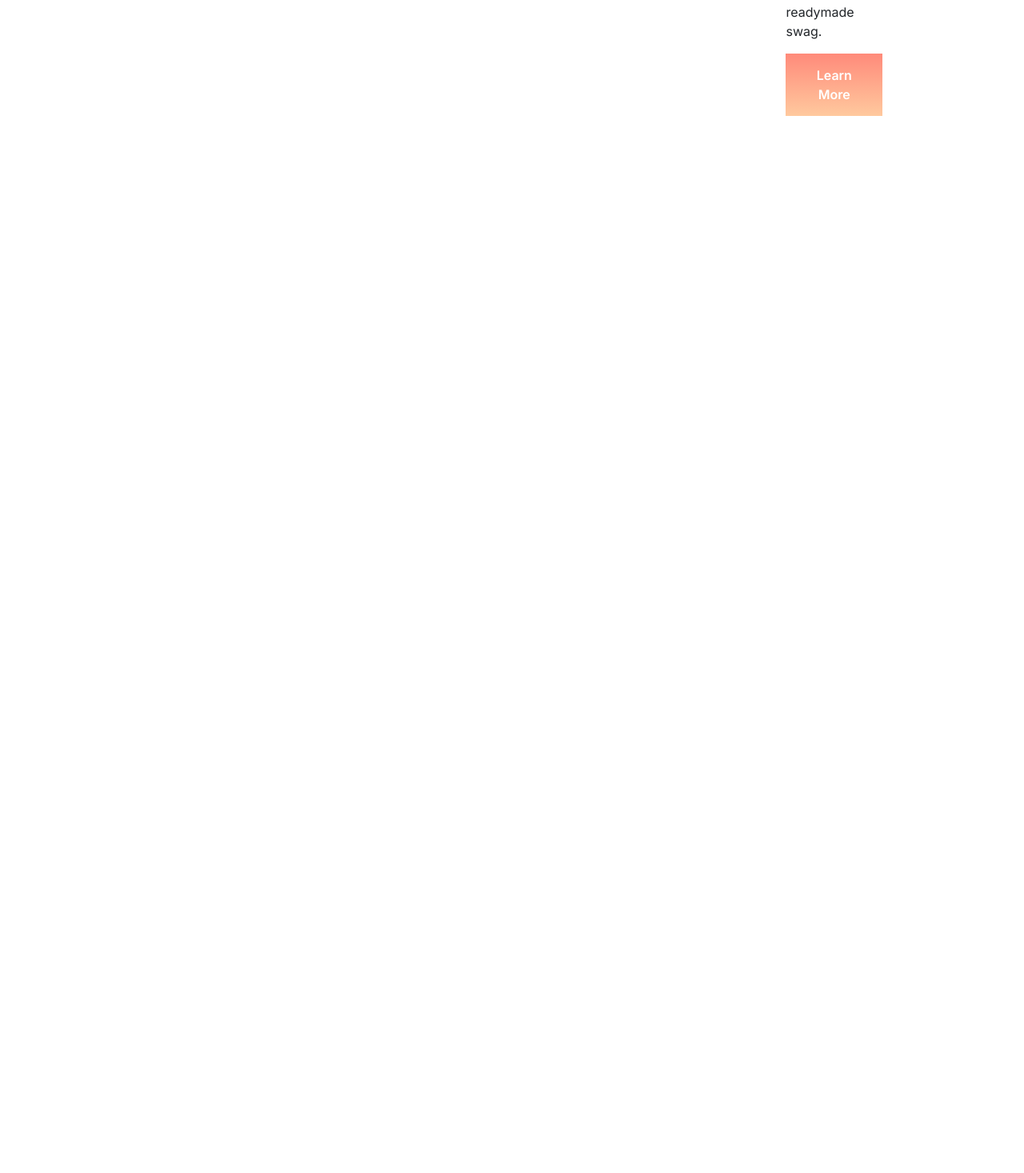
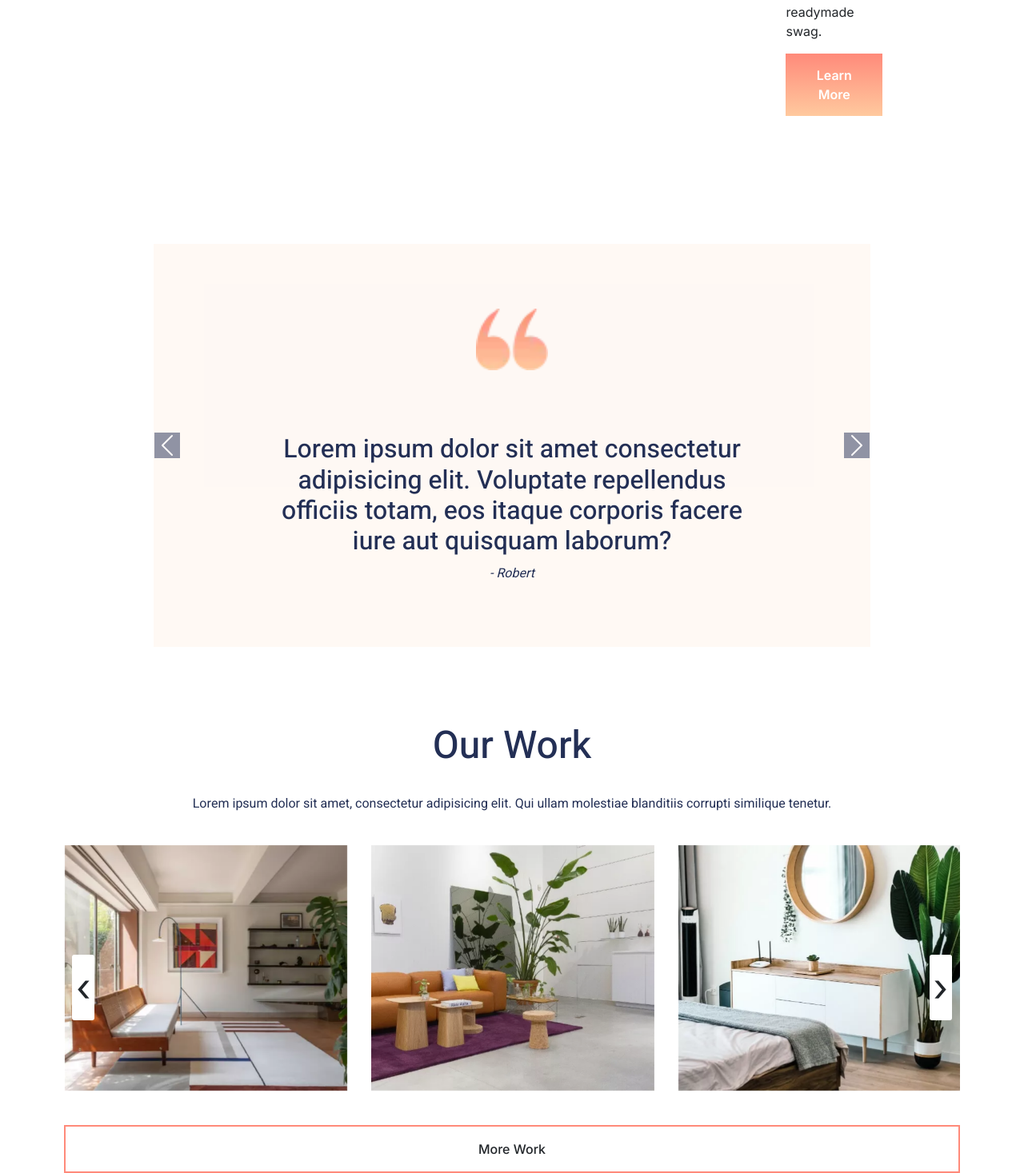
Before and after one commit to Sxhil296/react-interd, a React (Create React App) app: page / in a window 1280 px wide. Shown: the part 2694-4161 px from the top of the page at 80% size. Before the commit the page ends 2902 px from the top, so only its background shows below. Built offline with nearby package versions, Linux system fonts and the light colour scheme.

Commit message:
third commit

```diff
--- a/package.json
+++ b/package.json
@@ -9,6 +9,7 @@
     "react": "^18.2.0",
     "react-dom": "^18.2.0",
     "react-icons": "^4.6.0",
+    "react-owl-carousel": "^2.3.3",
     "react-router-dom": "^6.4.2",
     "react-scripts": "5.0.1",
     "web-vitals": "^2.1.4"
--- a/public/index.html
+++ b/public/index.html
@@ -13,6 +13,11 @@
         <!-- Bootstrap CSS -->
         <link href="https://cdn.jsdelivr.net/npm/bootstrap@5.0.2/dist/css/bootstrap.min.css" rel="stylesheet" integrity="sha384-EVSTQN3/azprG1Anm3QDgpJLIm9Nao0Yz1ztcQTwFspd3yD65VohhpuuCOmLASjC" crossorigin="anonymous">
     <title>interior-design</title>
+    <!-- jquerry -->
+    <script
+  src="https://code.jquery.com/jquery-3.6.1.slim.min.js"
+  integrity="sha256-w8CvhFs7iHNVUtnSP0YKEg00p9Ih13rlL9zGqvLdePA="
+  crossorigin="anonymous"></script>
   </head>
   <body>
     <noscript>You need to enable JavaScript to run this app.</noscript>
--- a/src/components/NavbarStyles.css
+++ b/src/components/NavbarStyles.css
@@ -12,7 +12,7 @@
 }
 
 .header-bg{
-    background: linear-gradient(to left,#ff8a7a 0%,#ffc99e 100%);
+    background: linear-gradient(to left,#fa7f6f 0%,#fce3d0 100%);
     transition: .5s;
 }
 
--- /dev/null
+++ b/src/components/Testimonials.js
@@ -0,0 +1,41 @@
+import React from 'react'
+import './TestimonialsStyles.css'
+import quote from '../assets/quote.webp'
+
+const Testimonials = () => {
+  return (
+<section className="testimonials">
+<div id="carouselExampleControls" className="carousel slide" data-bs-ride="carousel">
+  <div className="carousel-inner">
+
+    <div className="carousel-item active  test-text" id=''>
+    <span ><img src={quote} alt="" className='quote'/></span>
+    <h2>Lorem ipsum dolor sit amet consectetur adipisicing elit. Voluptate repellendus officiis totam, eos itaque corporis facere iure aut quisquam laborum?</h2>
+    <em>- Robert</em>
+    </div>
+
+    <div className="carousel-item  test-text" id=''>
+    <span ><img src={quote} alt="" className='quote'/></span>
+          <h2>Lorem ipsum dolor sit amet consectetur adipisicing elit. Voluptate repellendus officiis totam, eos itaque corporis facere iure aut quisquam laborum?</h2>
+    <em>- Robert</em>
+    </div>
+    <div className="carousel-item  test-text" id=''>
+    <span ><img src={quote} alt="" className='quote'/></span>
+    <h2>Lorem ipsum dolor sit amet consectetur adipisicing elit. Voluptate repellendus officiis totam, eos itaque corporis facere iure aut quisquam laborum?</h2>
+    <em>- Robert</em>
+    </div>
+  </div>
+  <button className="carousel-control-prev" type="button" data-bs-target="#carouselExampleControls" data-bs-slide="prev">
+    <span className="carousel-control-prev-icon" id='test-prev' aria-hidden="true"></span>
+    <span className="visually-hidden">Previous</span>
+  </button>
+  <button className="carousel-control-next" type="button" data-bs-target="#carouselExampleControls" data-bs-slide="next">
+    <span className="carousel-control-next-icon" id='test-next' aria-hidden="true"></span>
+    <span className="visually-hidden">Next</span>
+  </button>
+</div>
+</section>
+  )
+}
+
+export default Testimonials
--- /dev/null
+++ b/src/components/TestimonialsStyles.css
@@ -0,0 +1,28 @@
+.testimonials{
+    margin: 7% 15%;
+    margin-bottom: 4%;
+    text-align: center;
+    background: rgba(247, 190, 144, 0.1);
+    color: #232f55;
+    font-family: "Heebo", sans-serif;
+    margin-top: 10rem;
+  }
+
+
+  .test-text{
+    padding: 9% 15%;
+  }
+
+  .quote{
+    margin-bottom: 5rem;
+    width: 90px;
+  }
+
+  #test-prev{
+    margin-left: -100px;
+    background-color: #232f55;
+  }
+  #test-next{
+    margin-right: -100px;
+    background-color: #232f55;
+  }
--- a/src/components/WeDesignStyles.css
+++ b/src/components/WeDesignStyles.css
@@ -38,7 +38,7 @@
   .bar{
     background: #ff8a7a;
     width: 80%;
-    height: 10px;
+    height: 5px;
     margin-left: -20%;
     margin-top: 16%;
   }
--- /dev/null
+++ b/src/components/Work.js
@@ -0,0 +1,107 @@
+import React from 'react'
+import './WorkStyles.css'
+import OwlCarousel from 'react-owl-carousel';
+import 'owl.carousel/dist/assets/owl.carousel.css';
+import 'owl.carousel/dist/assets/owl.theme.default.css';
+import work1 from '../assets/work1.webp'
+import work2 from '../assets/work3.webp'
+import work3 from '../assets/work4.webp'
+import work4 from '../assets/work5.webp'
+import work5 from '../assets/work6.webp'
+import work6 from '../assets/hero1.webp'
+import { Link } from 'react-router-dom';
+
+const Work = () => {
+
+    const options = {
+        margin: 30,
+        responsiveClass: true,
+        nav: true,
+        dots: false,
+        // dotsEach: true,
+        loop: true,
+        // dotsEach: 3,
+        autoplay: false,
+        navText:[
+            '<span class="arrow prev">‹</span>',
+            '<span class="arrow next">›</span>'
+          ],
+        smartSpeed: 1000,
+        responsive: {
+            0: {
+                items: 1,
+            },
+            400: {
+                items: 1,
+            },
+            600: {
+                items: 2,
+            },
+            // 700: {
+            //     items: 3,
+            // },
+            1000: {
+                items: 3,
+
+            }
+        },
+    };
+
+  return (
+    <div className='our-work'>
+        <div><h1 className="our-work-text">Our Work</h1>
+  <p className='our-work-para'>Lorem ipsum dolor sit amet, consectetur adipisicing elit. Qui ullam molestiae blanditiis corrupti similique tenetur.</p></div>
+        <OwlCarousel
+        className='owl-theme'
+        {...options}
+        >
+    <div className='item hoverwrap'>
+        <img src={work1} alt="pic1" />
+        <div className='hovercap'>
+        <h1>Residential Design</h1>
+        <p>Lorem ipsum dolor sit amet, consectetur adipisicing elit. Vero, autem.</p>
+      </div>
+    </div>
+    <div className='item hoverwrap'>
+    <img src={work2} alt="pic2" />
+    <div className='hovercap'>
+        <h1>Residential Design</h1>
+        <p>Lorem ipsum dolor sit amet, consectetur adipisicing elit. Vero, autem.</p>
+      </div>
+    </div>
+    <div className='item hoverwrap'>
+    <img src={work3} alt="pic3" />
+    <div className='hovercap'>
+        <h1>Residential Design</h1>
+        <p>Lorem ipsum dolor sit amet, consectetur adipisicing elit. Vero, autem.</p>
+      </div>
+    </div>
+    <div className='item hoverwrap'>
+    <img src={work4} alt="pic4" />
+    <div className='hovercap'>
+        <h1>Residential Design</h1>
+        <p>Lorem ipsum dolor sit amet, consectetur adipisicing elit. Vero, autem.</p>
+      </div>
+    </div>
+    <div className='item hoverwrap'>
+    <img src={work5} alt="pic5" />
+    <div className='hovercap'>
+        <h1>Residential Design</h1>
+        <p>Lorem ipsum dolor sit amet, consectetur adipisicing elit. Vero, autem.</p>
+      </div>
+    </div>
+    <div className='item hoverwrap'>
+    <img src={work6} alt="pic6" />
+    <div className='hovercap'>
+        <h1>Residential Design</h1>
+        <p>Lorem ipsum dolor sit amet, consectetur adipisicing elit. Vero, autem.</p>
+      </div>
+    </div>
+
+</OwlCarousel>
+<Link to='/work'><button className='btn work-btn'>More Work</button></Link>
+    </div>
+  )
+}
+
+export default Work
--- /dev/null
+++ b/src/components/WorkStyles.css
@@ -0,0 +1,100 @@
+
+  .our-work{
+    margin-left: 5rem;
+    margin-right: 5rem;
+    margin-top: 6rem;
+  }
+
+  .arrow {
+    position: absolute;
+    border-radius: 3px;
+    font-size: 3em;
+    background: white;
+    padding: 5px;
+    top: 40%;
+  }
+  .arrow:hover {
+    background: #869791;
+    color: #fff;
+
+  }
+
+  .next {
+    right: 10px;
+  }
+
+  .prev {
+    left: 10px;
+  }
+
+  .our-work-text{
+    color: #232f55;
+    text-align: center;
+    font-family: "Heebo", sans-serif;
+    font-size: 3em;
+    margin-bottom: 30px;
+  }
+.our-work-para{
+  color: #232f55;
+  text-align: center;
+  font-family: "Heebo", sans-serif;
+  margin-bottom: 40px;
+}
+
+.work-btn{
+    width: 100%;
+    height: 60px;
+    border: 2px solid #ff8a7a;
+    margin-top: .5rem;
+    border-radius: 0;
+    font-weight: 500;
+  }
+
+  .work-btn:hover{
+    background: #ff8a7a;
+    color: #fff;
+  }
+
+  /* (A) WRAPPER */
+.hoverwrap {
+    position: relative;
+    max-width: 100%;
+  }
+
+  /* (B) RESPONSIVE IMAGE */
+  /* .hoverwrap img {
+    width: 100%;
+   } */
+
+  /* (C) CAPTION */
+  .hovercap {
+    box-sizing: border-box;
+    width: 100%;
+    height: 100%;
+    padding: 0 40px;
+    position: absolute;
+    bottom: 0;
+    /* left: -12px; */
+    background-color: rgba(0, 0, 0, 0.5);
+    color: white;
+  }
+
+  /* (D) SHOW/HIDE */
+  .hovercap {
+    visibility: none;
+    opacity: 0;
+    transition:
+    opacity 0.3s;
+  }
+  .hovercap>h1{
+    font-size: 2em;
+    text-align: left;
+    margin-top: 70%;
+  }
+  .hovercap>p{
+    color: #ff8a7a;
+  }
+  .hoverwrap:hover .hovercap {
+    visibility: visible;
+    opacity: 1;
+  }
--- a/src/pages/Home.js
+++ b/src/pages/Home.js
@@ -1,8 +1,10 @@
 import React from 'react'
 import HomeHero from '../components/HomeHero'
 import Navbar from '../components/Navbar'
+import Testimonials from '../components/Testimonials'
 import WeDesign from '../components/WeDesign'
 import WhatWeDo from '../components/WhatWeDo'
+import Work from '../components/Work'
 
 const Home = () => {
   return (
@@ -11,6 +13,8 @@ const Home = () => {
         <HomeHero />
         <WhatWeDo />
         <WeDesign />
+        <Testimonials />
+        <Work />
     </div>
   )
 }
```
Also changed, not shown: src/assets/quote.webp (added), 1 other file (tests, documents, lock files or other folders).
